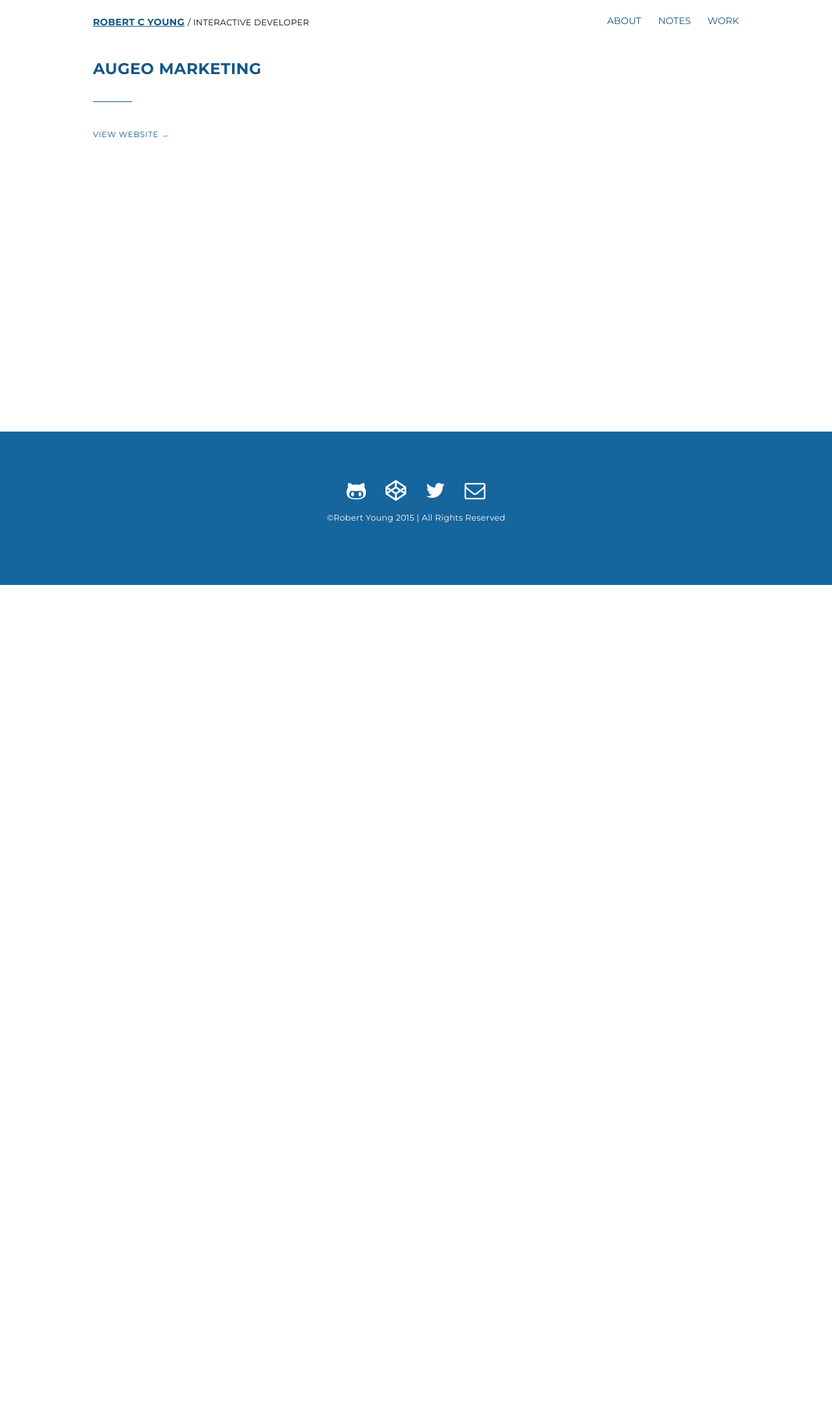
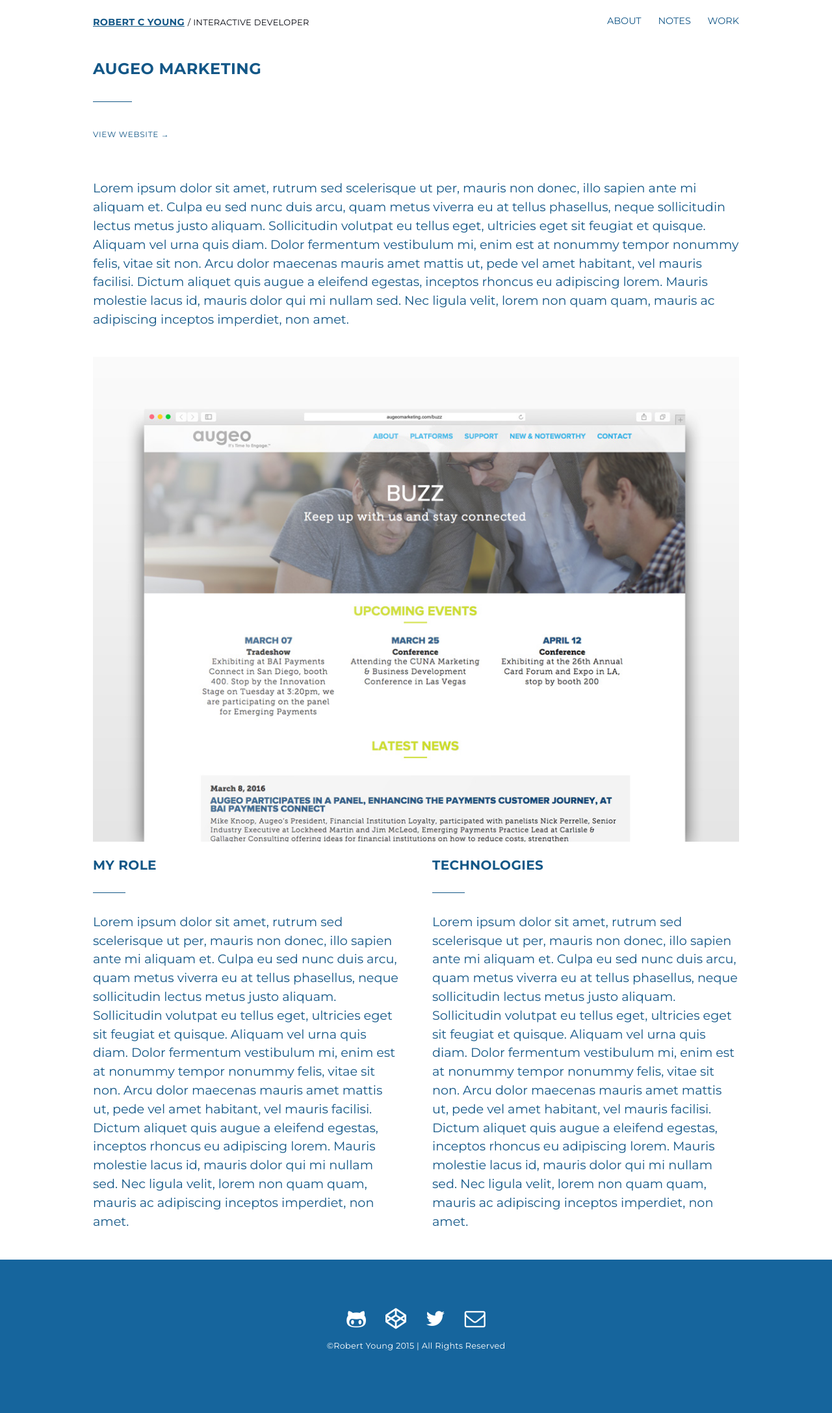
Before and after one commit to ryoungz/robblog, a Jekyll site: the page built from projects/augeo.html, in a window 1280 px wide. Shown: the whole page at 65% size. Built offline with Jekyll 4.4.1, drawn with Linux system fonts in a browser that asks for light colours; nearby versions of some CDN libraries; before the commit the page ends 900 px from its top, so only the background shows below that.

Commit message:
complete project page image and text layout.

```diff
--- a/_sass/_layout.scss
+++ b/_sass/_layout.scss
@@ -28,6 +28,16 @@
 .container {
     max-width: 64em;
     margin: 0 auto;
+}
+
+.primary {
+    padding-right: 25px;
+    padding-bottom: 25px;
+}
+
+.secondary {
+    padding-left: 25px;
+    padding-bottom: 25px;
 }
 
 header {
@@ -207,7 +217,16 @@
     text-transform: uppercase;
 }
 
-.page-title:after {
+.page-subtitle {
+    padding-top: 1em;
+    margin: 0 0 0.75em;
+    font-size: 1.25rem;
+    letter-spacing: .02em;
+    text-transform: uppercase;
+}
+
+.page-title:after,
+.page-subtitle:after {
     content: "";
     display: block;
     margin: 1.5em 0;
@@ -286,8 +305,36 @@
     flex: 1;
 }
 
+
+@media (min-width: 1025px) {
+  .main-content {
+    flex-direction: row;
+    justify-content: space-between;
+  }
+  .col {
+    flex: 1;
+  }
+}
+
+@media (min-width: 769px) {
+  .row {
+    display: flex;
+  }
+}
+
+@media (max-width: 1025px) {
+  .main-content .header-title {
+    padding-left: 30px;
+  }
+
+  .header-nav {
+    padding-right:30px;
+  }
+}
+
 @media (max-width: 769px) {
-  .header-nav, .main-content {
+  .header-nav,
+  .main-content {
     display: flex;
   }
   .header-nav {
@@ -299,21 +346,12 @@
     width: 90%;
     margin: 0 auto;
   }
-}
-
-@media (min-width: 1025px) {
-  .main-content {
-    flex-direction: row;
-    justify-content: space-between;
-  }
-}
-
-@media (max-width: 1025px) {
-  .main-content .header-title {
-    padding-left: 30px;
+  .primary {
+    padding-right: 0;
   }
 
-  .header-nave {
-    padding-right:30px;
+  .secondary {
+    padding-left: 0;
   }
+
 }
--- a/projects/augeo.html
+++ b/projects/augeo.html
@@ -6,11 +6,20 @@
 <div class="site-content">
     <div class="container">
         <h1 class="page-title">{{ page.title }}</h1>
-        <p class="header-link"><a href="http://augeomarketing.com/">View Website &#8594;</a></p>
-    </div>
-
+        <p class="header-link"><a href="http://augeomarketing.com/" target="_blank">View Website &#8594;</a></p>
         <div class="info-content text-emphasis">
-
+            <p>Lorem ipsum dolor sit amet, rutrum sed scelerisque ut per, mauris non donec, illo sapien ante mi aliquam et. Culpa eu sed nunc duis arcu, quam metus viverra eu at tellus phasellus, neque sollicitudin lectus metus justo aliquam. Sollicitudin volutpat eu tellus eget, ultricies eget sit feugiat et quisque. Aliquam vel urna quis diam. Dolor fermentum vestibulum mi, enim est at nonummy tempor nonummy felis, vitae sit non. Arcu dolor maecenas mauris amet mattis ut, pede vel amet habitant, vel mauris facilisi. Dictum aliquet quis augue a eleifend egestas, inceptos rhoncus eu adipiscing lorem. Mauris molestie lacus id, mauris dolor qui mi nullam sed. Nec ligula velit, lorem non quam quam, mauris ac adipiscing inceptos imperdiet, non amet.</p>
+        </div>
+        <img class="project-image" src="../img/augeo_buzz.jpg" alt="Augeo Marketing Buzz page">
+        <div class="row">
+            <div class="col primary">
+                <h2 class="page-subtitle">My Role</h2>
+                <p>Lorem ipsum dolor sit amet, rutrum sed scelerisque ut per, mauris non donec, illo sapien ante mi aliquam et. Culpa eu sed nunc duis arcu, quam metus viverra eu at tellus phasellus, neque sollicitudin lectus metus justo aliquam. Sollicitudin volutpat eu tellus eget, ultricies eget sit feugiat et quisque. Aliquam vel urna quis diam. Dolor fermentum vestibulum mi, enim est at nonummy tempor nonummy felis, vitae sit non. Arcu dolor maecenas mauris amet mattis ut, pede vel amet habitant, vel mauris facilisi. Dictum aliquet quis augue a eleifend egestas, inceptos rhoncus eu adipiscing lorem. Mauris molestie lacus id, mauris dolor qui mi nullam sed. Nec ligula velit, lorem non quam quam, mauris ac adipiscing inceptos imperdiet, non amet.</p>
+            </div>
+            <div class="col secondary">
+                <h2 class="page-subtitle">Technologies</h2>
+                <p>Lorem ipsum dolor sit amet, rutrum sed scelerisque ut per, mauris non donec, illo sapien ante mi aliquam et. Culpa eu sed nunc duis arcu, quam metus viverra eu at tellus phasellus, neque sollicitudin lectus metus justo aliquam. Sollicitudin volutpat eu tellus eget, ultricies eget sit feugiat et quisque. Aliquam vel urna quis diam. Dolor fermentum vestibulum mi, enim est at nonummy tempor nonummy felis, vitae sit non. Arcu dolor maecenas mauris amet mattis ut, pede vel amet habitant, vel mauris facilisi. Dictum aliquet quis augue a eleifend egestas, inceptos rhoncus eu adipiscing lorem. Mauris molestie lacus id, mauris dolor qui mi nullam sed. Nec ligula velit, lorem non quam quam, mauris ac adipiscing inceptos imperdiet, non amet.</p>
+            </div>
         </div>
     </div>
 </div>
```
Also changed, not shown: img/augeo_buzz.jpg (added).
